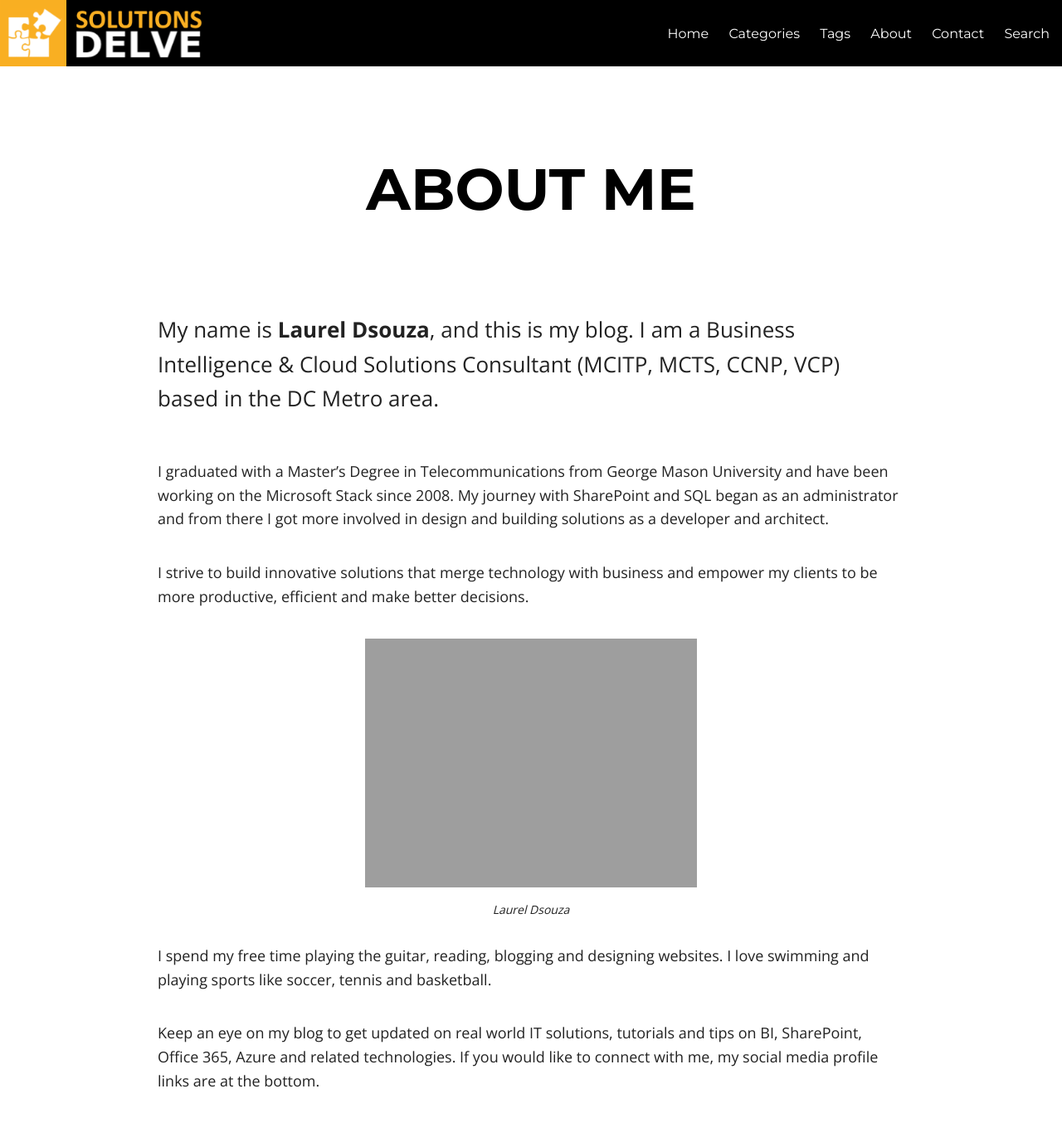
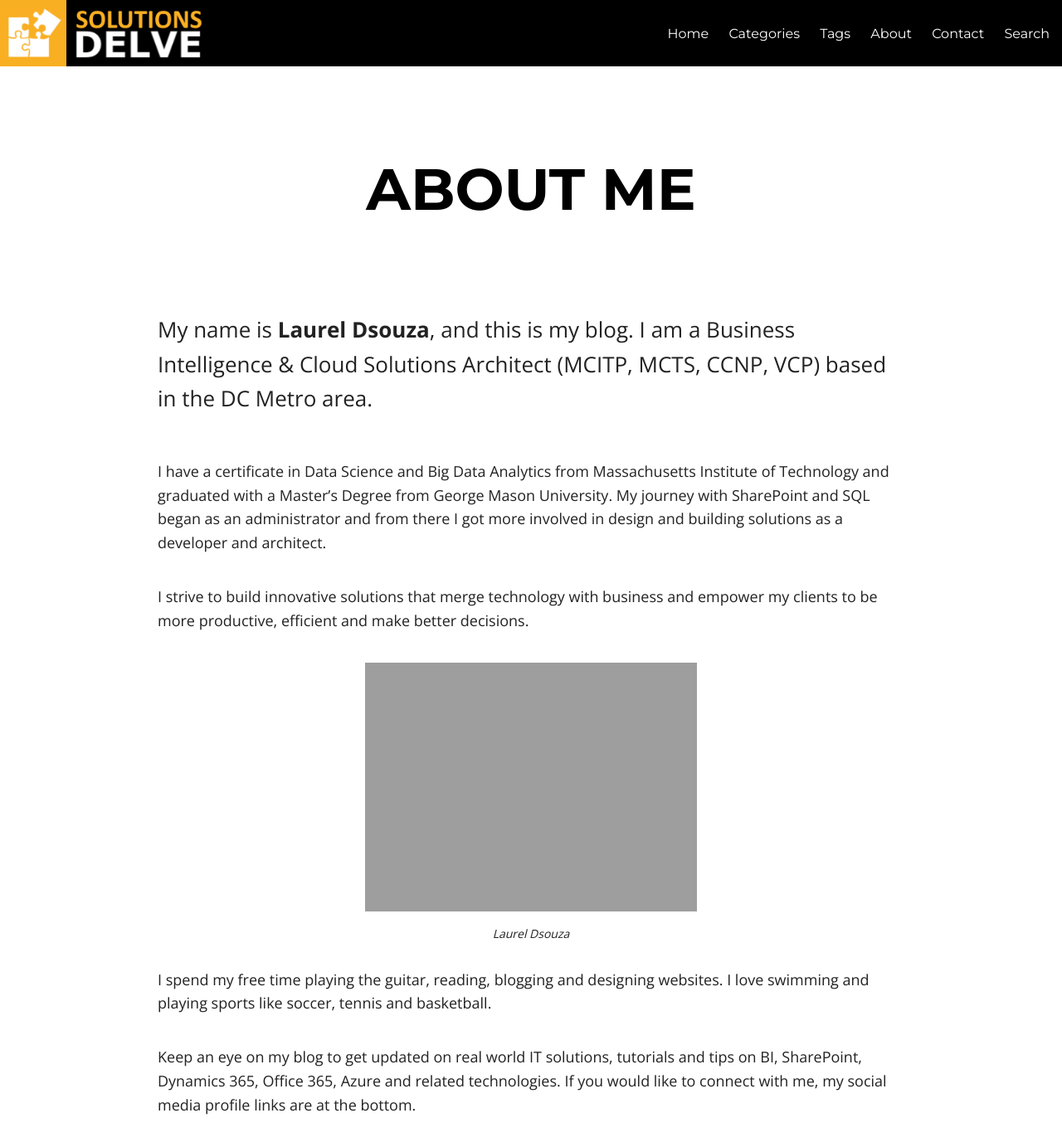
Before and after one commit to ldsouza/ldsouza.github.io, a Jekyll site: the page built from about.md, in a window 1280 px wide and 1400 px high. Shown: the top 1383 px of the window at 83% size. Built offline with Jekyll 4.4.1, drawn with Linux system fonts in a browser that asks for light colours; nearby versions of some CDN libraries; library files that are not in the unit come from our copies.

Commit message:
Update about.md

```diff
--- a/about.md
+++ b/about.md
@@ -5,9 +5,9 @@ title: About Me
 tags: [ldsouza]
 chart: true
 ---
-My name is **Laurel Dsouza**, and this is my blog. I am a Business Intelligence & Cloud Solutions Consultant (MCITP, MCTS, CCNP, VCP) based in the DC Metro area.
+My name is **Laurel Dsouza**, and this is my blog. I am a Business Intelligence & Cloud Solutions Architect (MCITP, MCTS, CCNP, VCP) based in the DC Metro area.
 
-I graduated with a Master’s Degree in Telecommunications from George Mason University and have been working on the Microsoft Stack since 2008. My journey with SharePoint and SQL began as an administrator and from there I got more involved in design and building solutions as a developer and architect.
+I have a certificate in Data Science and Big Data Analytics from Massachusetts Institute of Technology and graduated with a Master’s Degree from George Mason University. My journey with SharePoint and SQL began as an administrator and from there I got more involved in design and building solutions as a developer and architect.
 
 I strive to build innovative solutions that merge technology with business and empower my clients to be more productive, efficient and make better decisions.
 
@@ -18,4 +18,4 @@ I strive to build innovative solutions that merge technology with business and e
 
 I spend my free time playing the guitar, reading, blogging and designing websites. I love swimming and playing sports like soccer, tennis and basketball.
 
-Keep an eye on my blog to get updated on real world IT solutions, tutorials and tips on BI, SharePoint, Office 365, Azure and related technologies. If you would like to connect with me, my social media profile links are at the bottom.
+Keep an eye on my blog to get updated on real world IT solutions, tutorials and tips on BI, SharePoint, Dynamics 365, Office 365, Azure and related technologies. If you would like to connect with me, my social media profile links are at the bottom.
```
